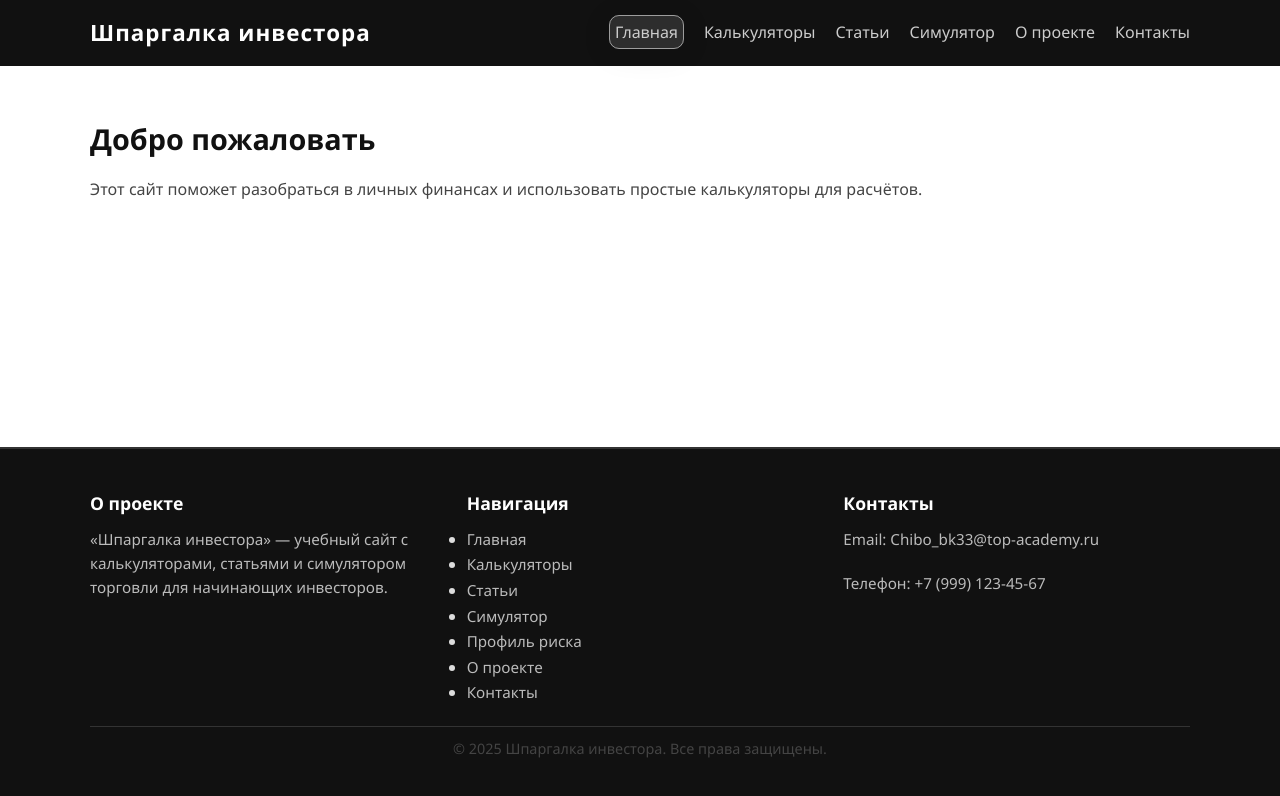
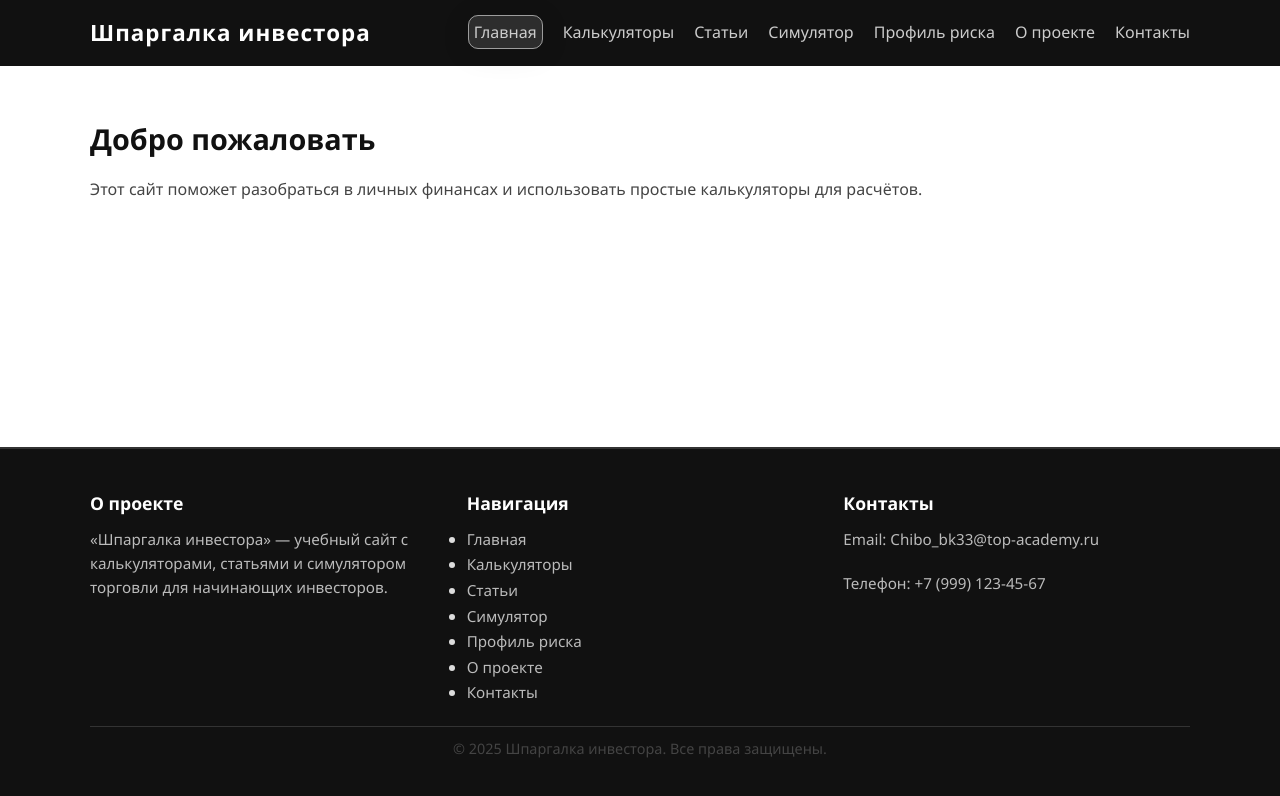
Before and after one commit to Qvart2/Invest-cheatsheet, a plain HTML site: page index.html in a window 1280 px wide. Drawn offline with Linux system fonts and the light colour scheme.

Commit message:
minor fix

```diff
--- a/index.html
+++ b/index.html
@@ -16,6 +16,7 @@
           <li><a href="calculators.html">Калькуляторы</a></li>
           <li><a href="articles.html">Статьи</a></li>
           <li><a href="trading.html">Симулятор</a></li>
+          <li><a href="risk.html">Профиль риска</a></li>
           <li><a href="about.html">О проекте</a></li>
           <li><a href="contacts.html">Контакты</a></li>
         </ul>
```
